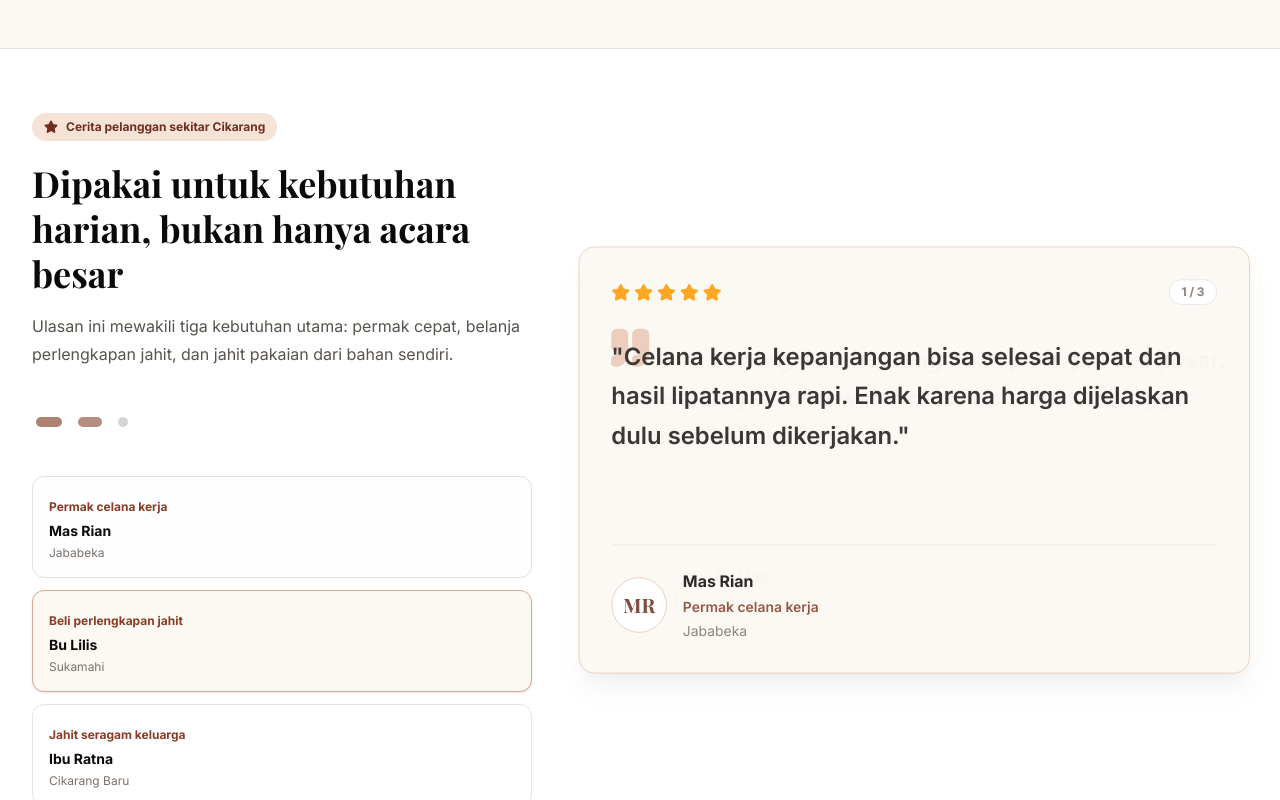
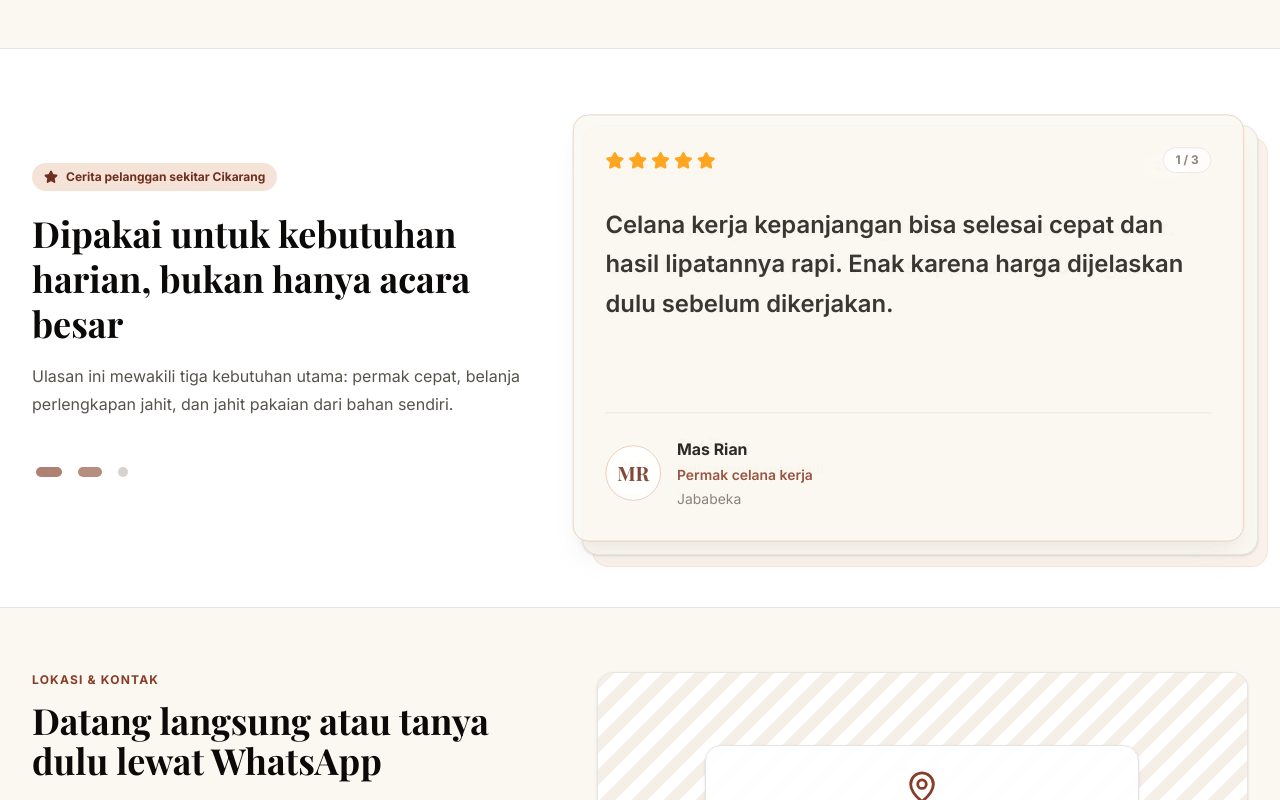
Before and after one commit to Al-Mutawakkil/griya-jahit-landing-page, a React (Vite) app: page / in a window 1280 px wide. Shown: the part 3800-4600 px from the top of the page. Built offline with nearby package versions, Linux system fonts and the light colour scheme.

Commit message:
Refine testimonial card layout

```diff
--- a/src/App.tsx
+++ b/src/App.tsx
@@ -8,7 +8,6 @@ import {
   MessageCircle,
   PackageSearch,
   Phone,
-  Quote,
   Search,
   Send,
   Star,
@@ -628,35 +627,19 @@ function AnimatedTestimonials({
               </button>
             ))}
           </div>
-
-          <div className="mt-8 grid gap-3 sm:grid-cols-3 lg:grid-cols-1">
-            {testimonials.map((item, index) => (
-              <button
-                key={item.context}
-                type="button"
-                onClick={() => onChange(index)}
-                className={`rounded-xl border p-4 text-left transition ${
-                  activeIndex === index
-                    ? "border-clay-300 bg-cream shadow-sm"
-                    : "border-stone-200 bg-white hover:border-clay-200 hover:bg-cream/60"
-                }`}
-              >
-                <span className="text-xs font-bold text-clay-700">{item.context}</span>
-                <span className="mt-1 block text-sm font-bold text-stone-950">{item.name}</span>
-                <span className="mt-1 block text-xs text-stone-500">{item.location}</span>
-              </button>
-            ))}
-          </div>
         </div>
 
-        <div className="relative min-h-[430px]">
+        <div className="relative min-h-[430px] pb-6 pr-5">
+          <div className="absolute inset-0 translate-x-5 translate-y-6 rounded-2xl border border-clay-100 bg-clay-100/50" />
+          <div className="absolute inset-0 translate-x-2.5 translate-y-3 rounded-2xl border border-stone-200 bg-cream shadow-sm" />
+
           {testimonials.map((item, index) => (
             <article
               key={item.name}
               className={`absolute inset-0 rounded-2xl border bg-cream p-6 shadow-xl shadow-stone-300/30 transition-all duration-500 sm:p-8 ${
                 activeIndex === index
                   ? "z-10 translate-x-0 scale-100 border-clay-200 opacity-100"
-                  : "z-0 translate-x-8 scale-95 border-stone-200 opacity-0"
+                  : "z-0 -translate-x-3 scale-95 border-stone-200 opacity-0"
               }`}
               aria-hidden={activeIndex !== index}
             >
@@ -673,9 +656,8 @@ function AnimatedTestimonials({
                 </div>
 
                 <div className="relative mt-8 flex-1">
-                  <Quote className="absolute -left-1 -top-3 text-clay-200" size={46} fill="currentColor" />
-                  <p className="relative z-10 max-w-2xl text-xl font-semibold leading-9 text-stone-900 sm:text-2xl sm:leading-10">
-                    "{item.quote}"
+                  <p className="max-w-2xl text-xl font-semibold leading-9 text-stone-900 sm:text-2xl sm:leading-10">
+                    {item.quote}
                   </p>
                 </div>
 
```
